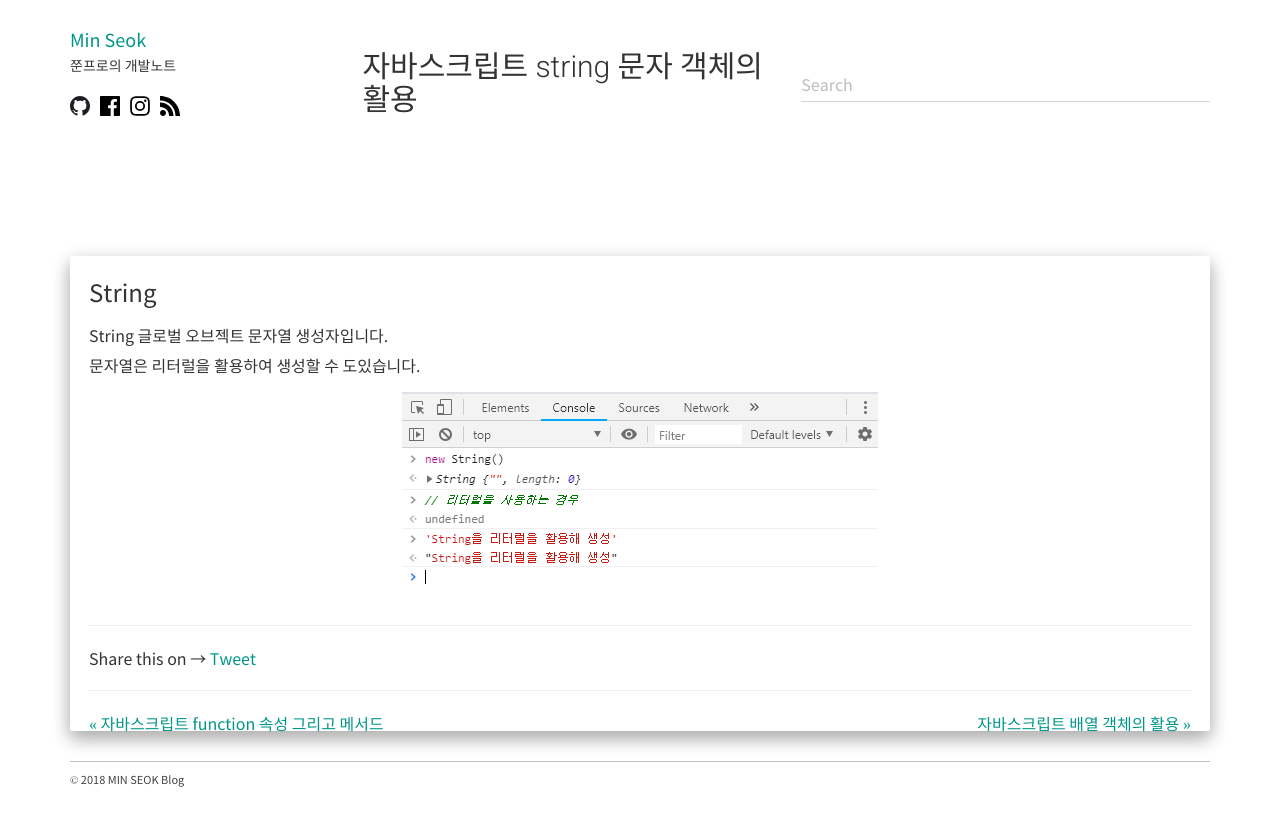
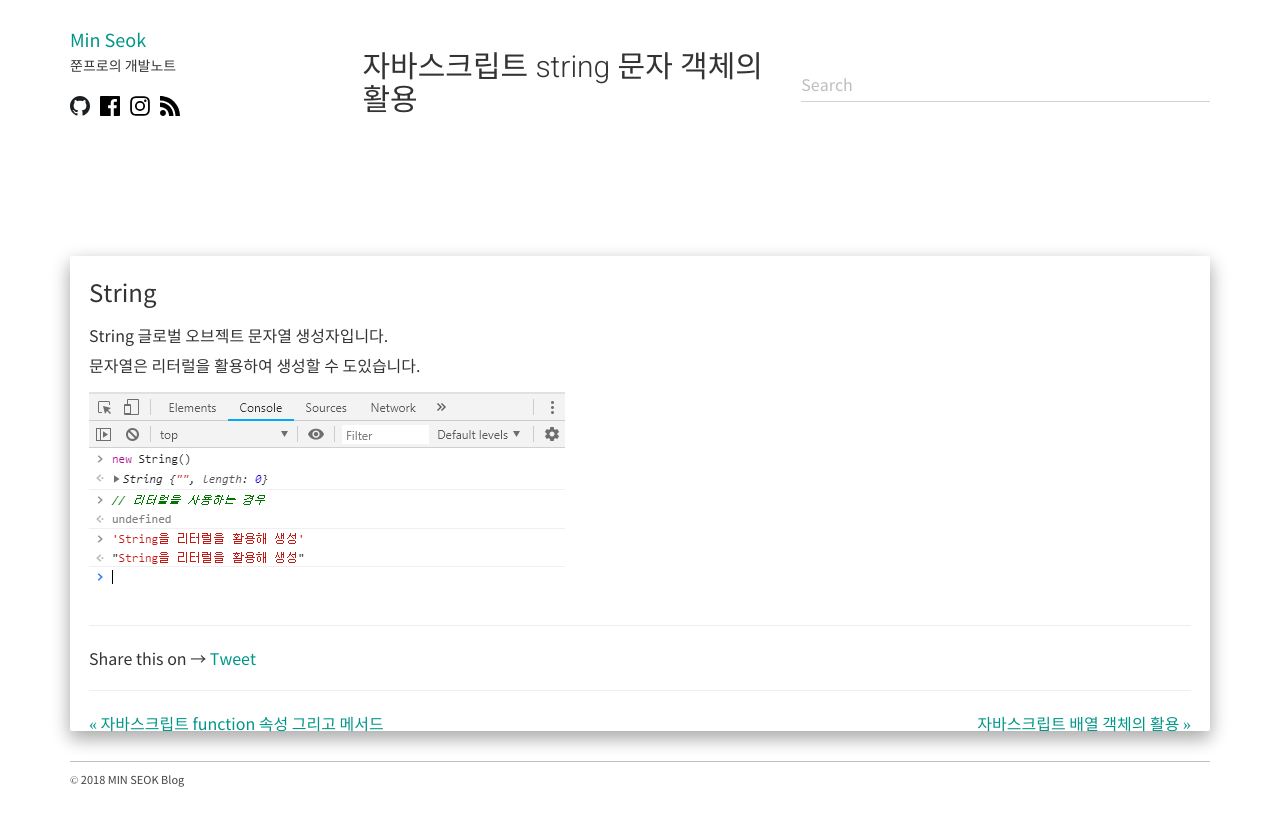
Before and after one commit to alalstjr/promote.github.io, a Jekyll site: the page built from _posts/2018-12-09-자바스크립트 String 문자 객체의 활용.md, in a window 1280 px wide. Shown: the top 826 px of the page. Built offline with Jekyll 4.4.1, drawn with Linux system fonts in a browser that asks for light colours; nearby versions of some CDN libraries; our own code applies the rules of GitHub Pages for plain Markdown files; comment, search, counter and statistics services are not loaded.

Commit message:
Update post.css

```diff
--- a/static/css/post.css
+++ b/static/css/post.css
@@ -8,7 +8,7 @@
 
 /*이미지 중앙정렬*/
 .post .img-box {margin:15px 0;}
-.post .img-box img {margin:0 auto;}
+/*.post .img-box img {margin:0 auto;}*/
 
 .pro-txt {padding: 16px;overflow: auto;font-size: 85%;line-height: 1.45;background-color: #f6f8fa; border-radius: 3px;margin:10px 0;}
 .pro-txt p:last-child {margin:0;}
```
